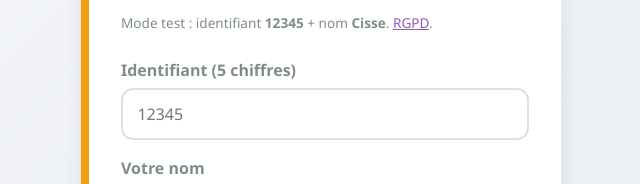
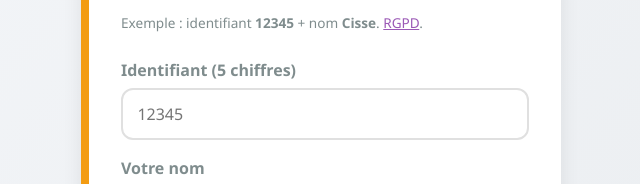
Before and after one commit to DOCK221/les-badges-de-mickael, a plain HTML site: page lbdm-user.html in a window 1280 px wide. Shown: the part 313-497 px from the top of the page, 319-959 px from the left. Drawn offline with nearby package versions, Linux system fonts and the light colour scheme.

Commit message:
Clarify login hint now that cloud mode is live.
Co-authored-by: Cursor <cursoragent@cursor.com>

```diff
--- a/lbdm-user.html
+++ b/lbdm-user.html
@@ -49,7 +49,7 @@
         <section class="login-card">
             <h1 id="login-title">Espace personnel</h1>
             <p>Connectez-vous avec votre identifiant pour consulter vos informations de secours Les Badges de Mickael (AMICAP33).</p>
-            <p class="form-hint" style="margin-top:-0.5rem;">Mode test : identifiant <strong>12345</strong> + nom <strong>Cisse</strong>. <a href="politique-confidentialite.html">RGPD</a>.</p>
+            <p class="form-hint" style="margin-top:-0.5rem;">Exemple : identifiant <strong>12345</strong> + nom <strong>Cisse</strong>. <a href="politique-confidentialite.html">RGPD</a>.</p>
 
             <form id="loginForm" novalidate>
                 <div class="form-group" style="margin-bottom: 1rem;">
```
Also changed, not shown: index.html (+1 -1 lines).
